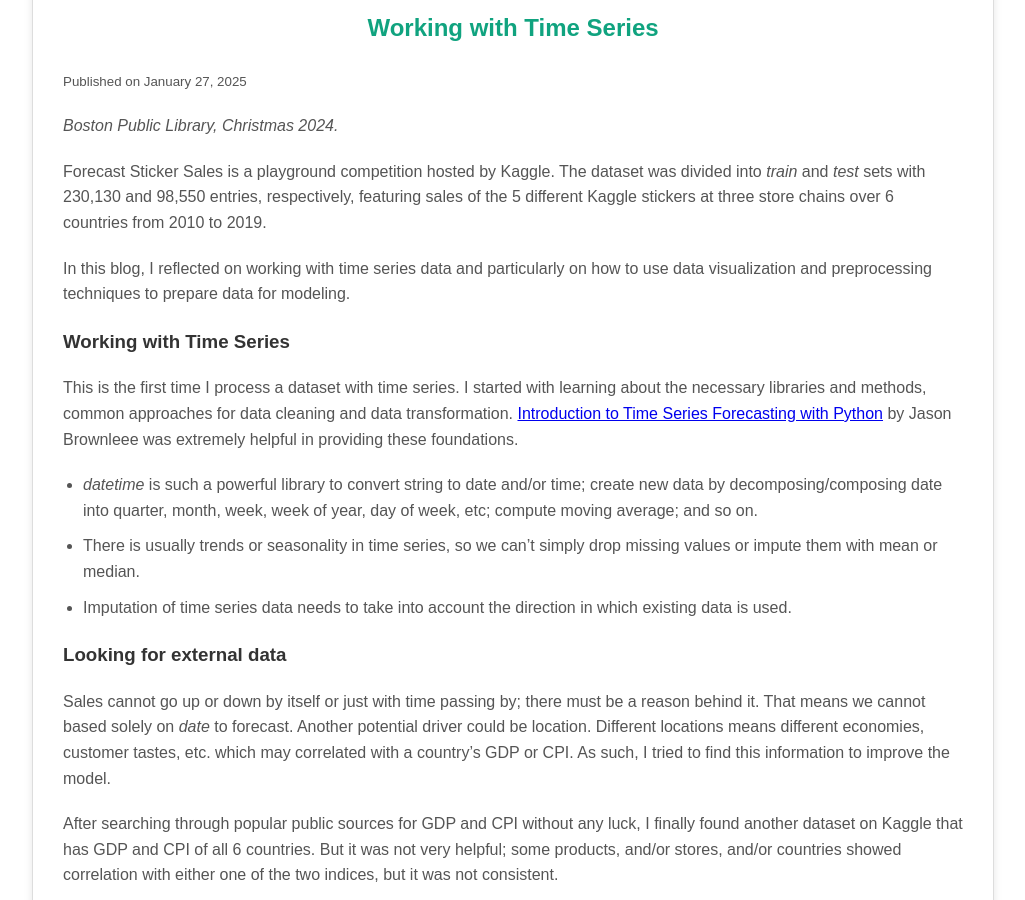
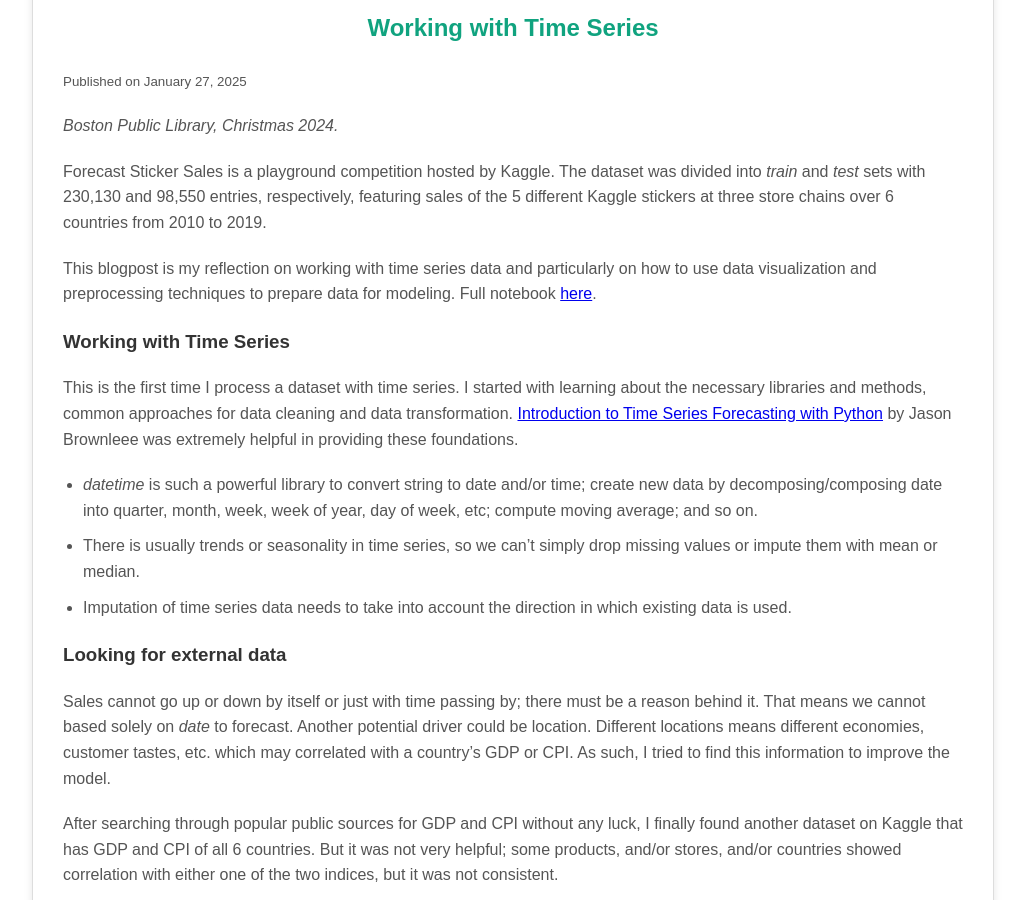
Before and after one commit to Hoale2908/hoale2908.github.io, a Jekyll site: the page built from _posts/2025-01-27-working-with-time-series.md, in a window 1280 px wide and 900 px high, scrolled down 499 px. Shown: the whole window, without its empty margins (127-1152 px from the left). Built offline with Jekyll 4.4.1, drawn with Linux system fonts in a browser that asks for light colours.

Commit message:
Refine blogpost introduction for clarity and include link to full notebook

```diff
--- a/_posts/2025-01-27-working-with-time-series.md
+++ b/_posts/2025-01-27-working-with-time-series.md
@@ -11,7 +11,7 @@ images:
 
 Forecast Sticker Sales is a playground competition hosted by Kaggle. The dataset was divided into *train* and *test* sets with 230,130 and 98,550 entries, respectively, featuring sales of the 5 different Kaggle stickers at three store chains over 6 countries from 2010 to 2019.
 
-In this blog, I reflected on working with time series data and particularly on how to use data visualization and preprocessing techniques to prepare data for modeling.
+This blogpost is my reflection on working with time series data and particularly on how to use data visualization and preprocessing techniques to prepare data for modeling. Full notebook [here](https://www.kaggle.com/code/hoale2908/forecasting-sticker-sales-eda-preprocessing).
 
 ### Working with Time Series
 
```
